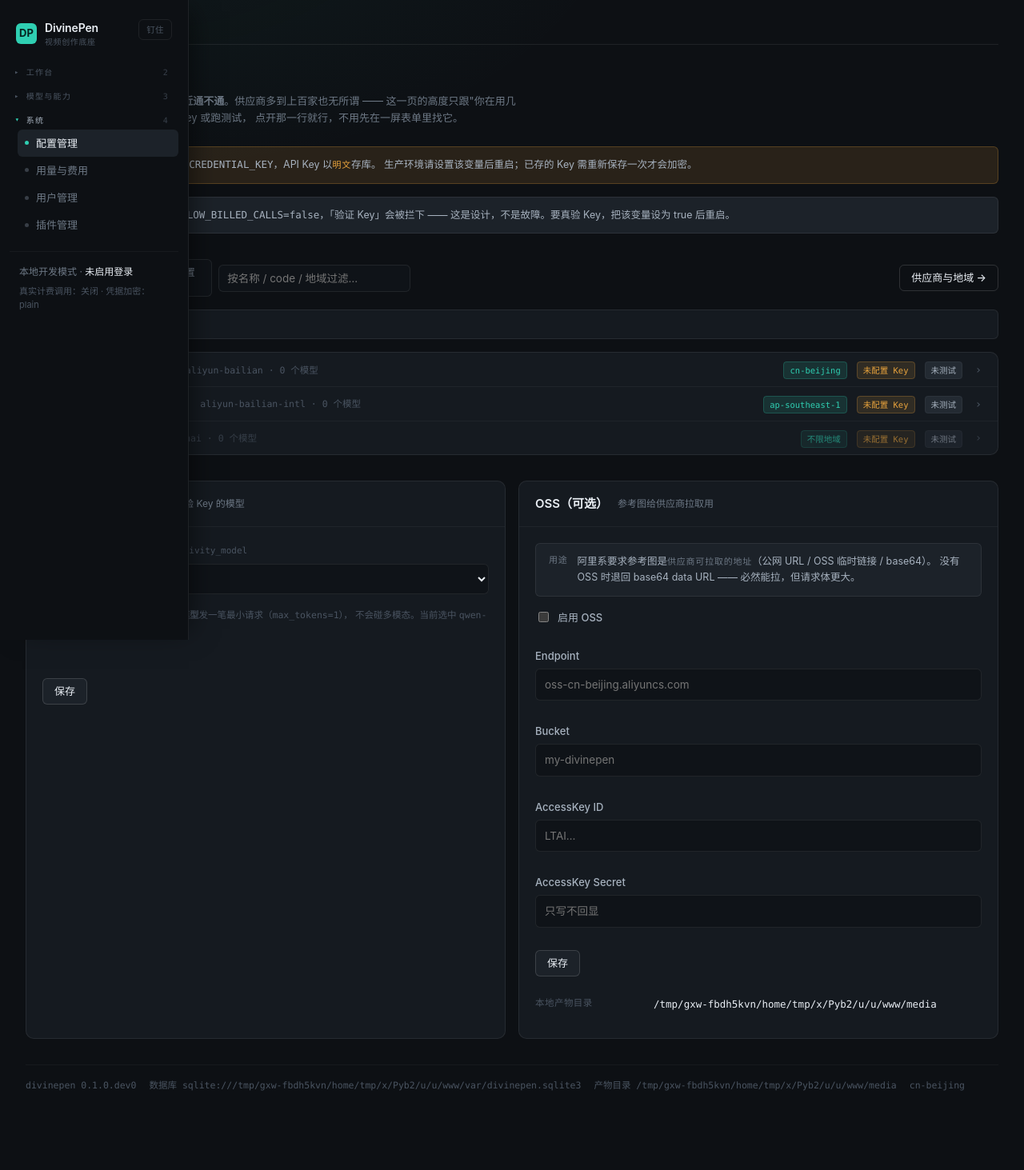
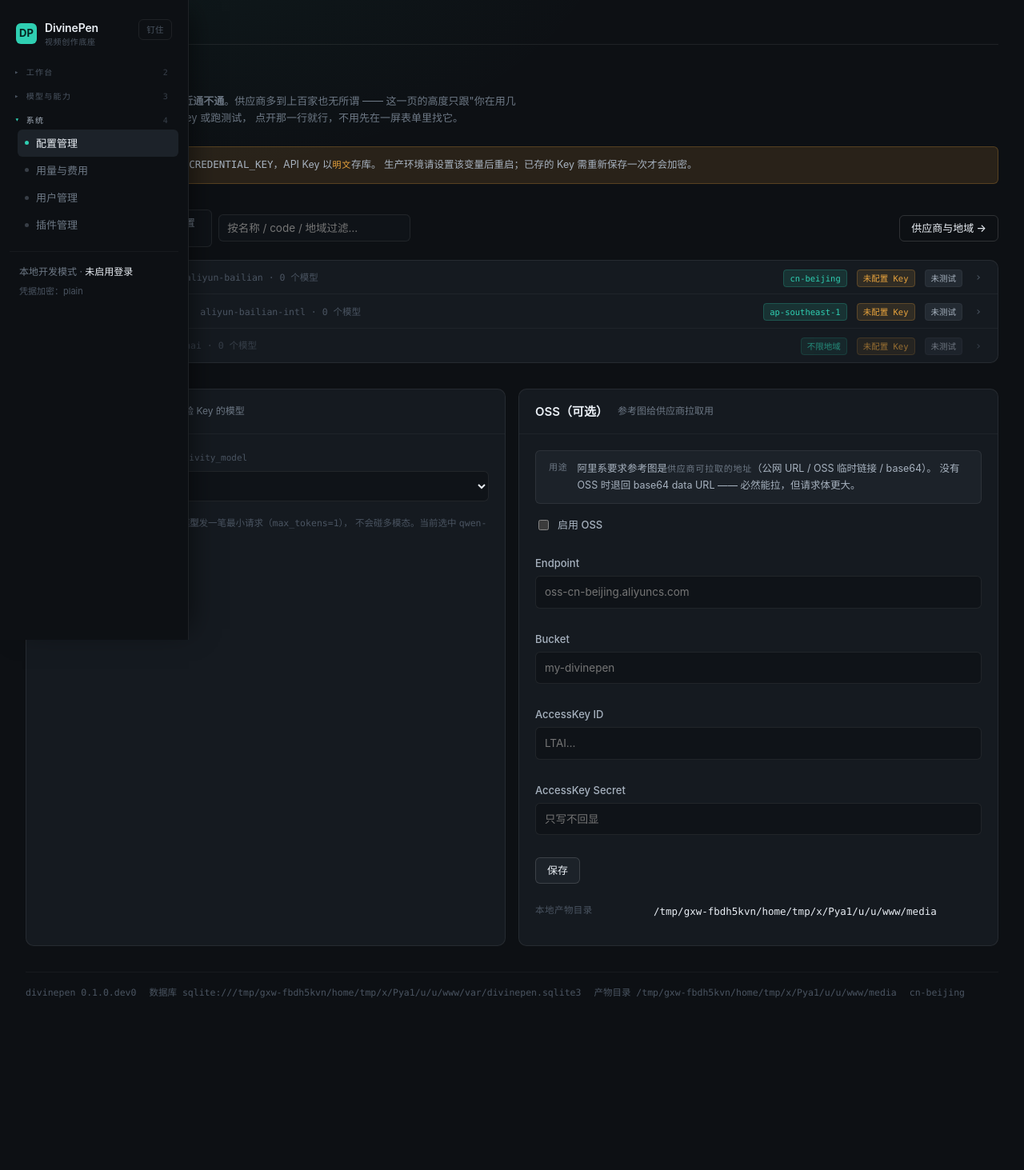
Before and after one commit to lewis6663721/DivinePen, a FastAPI app: page /credentials in a window 1280 px wide. Shown: the whole page at 80% size. After the commit the page ends 1248 px from the top, so only its background shows below. Run offline with FastAPI, Linux system fonts and the light colour scheme; lists and menus that the app fills with data are empty; parts of the project's set-up code (start-up, migrations or seed data) failed here and were passed over.

Commit message:
refactor: 去掉计费闸和所有假性收费警告
- 移除 DIVINEPEN_ALLOW_BILLED_CALLS 环境变量和 settings.allow_billed_calls
- 连通性测试不再检查计费闸，直接发文本模型请求
- capability_run 和 task_resume 一律 billed_allowed=True
- 去掉能力页的「我确认会产生费用」勾选框
- 去掉配置管理页的「测试口径」说明和「零成本探活」按钮
- 配置管理页的「验这把」改名为「测试」，去掉费用确认弹窗
- base.html 侧栏去掉计费状态显示
- dashboard 去掉计费相关提示文案
- _macros.html 去掉「真实调用会被拦下」
- model.html 预演提示简化
- .env 移除 DIVINEPEN_ALLOW_BILLED_CALLS 行
- 底层 billed_allowed 机制保留（架构层三道闸不变）

```diff
--- a/apps/server/src/divinepen_server/cli.py
+++ b/apps/server/src/divinepen_server/cli.py
@@ -38,7 +38,6 @@ async def _status() -> int:
     print(f"数据库        {settings.db_label}")
     print(f"凭据加密      {instance.box.backend}")
     print(f"要求登录      {settings.auth_required}")
-    print(f"真实计费调用  {settings.allow_billed_calls}")
     print(f"连通性模型    {settings.connectivity_model}")
     print(f"能力          {', '.join(instance.registry.ids()) or '（空）'}")
     print(f"模型          {overview['models']}")
--- a/apps/server/src/divinepen_server/runtime.py
+++ b/apps/server/src/divinepen_server/runtime.py
@@ -602,20 +602,8 @@ async def probe_reachability(app: App, provider_code: str) -> dict[str, Any]:
 async def connectivity_chat(
     app: App, provider_code: str, model_key: str | None = None, label: str | None = None
 ) -> dict[str, Any]:
-    """**最小真实请求**：一次文本 chat，max_tokens=1。
-
-    政策（见 ``docs/ARCHITECTURE.md``）：允许的最小真实请求只走文本模型，
-    **绝不**拿多模态模型做连通性测试 —— 那会真的烧钱。
-    """
+    """**最小真实请求**：一次文本 chat，max_tokens=1。"""
     settings = app.settings
-    if not settings.allow_billed_calls:
-        return {
-            "ok": False,
-            "kind": "live",
-            "blocked": True,
-            "note": "已关闭真实调用（DIVINEPEN_ALLOW_BILLED_CALLS=false）。"
-            "这是默认值：连通性验证请先用零成本探活，或显式打开开关。",
-        }
     model_key = model_key or settings.connectivity_model
     # 点名 label 就测那一把；不点名就测默认那把 —— 多把钥匙时
     # "这个供应商通不通"是个没有答案的问题，通的永远是具体某一把。
--- a/apps/server/src/divinepen_server/settings.py
+++ b/apps/server/src/divinepen_server/settings.py
@@ -48,9 +48,7 @@ class Settings:
     allow_register: bool = True
     #: 默认关闭登录（本地开发直接看页面）。上线前置 true。
     auth_required: bool = False
-    #: 默认关闭真实计费调用。
-    allow_billed_calls: bool = False
-    #: 连通性测试用的默认文本模型（只测文本，绝不测多模态）。
+    #: 连通性测试用的默认文本模型。
     connectivity_model: str = "qwen-plus"
     credential_key: str = ""
     oss_enabled: bool = False
@@ -82,7 +80,7 @@ class Settings:
             session_max_age_hours=int(_env("SESSION_MAX_AGE_HOURS", "6") or 6),
             allow_register=_flag("ALLOW_REGISTER", True),
             auth_required=_flag("AUTH_REQUIRED", False),
-            allow_billed_calls=_flag("ALLOW_BILLED_CALLS", False),
+
             connectivity_model=_env("CONNECTIVITY_MODEL", "qwen-plus"),
             credential_key=_env("CREDENTIAL_KEY"),
             oss_enabled=_flag("OSS_ENABLED"),
--- a/apps/server/src/divinepen_server/templates/_macros.html
+++ b/apps/server/src/divinepen_server/templates/_macros.html
@@ -221,8 +221,7 @@
 
   {% if picker.provider and not picker.provider.has_key %}
   <div class="alert bill"><b>未配 Key</b>
-    <div><b>{{ picker.provider.name }}</b> 还没有 API Key。预演照常可用（零成本，只看请求体）；
-      真实调用会被拦下。去 <a href="/credentials">配置管理</a> 补上。</div></div>
+    <div><b>{{ picker.provider.name }}</b> 还没有 API Key。去 <a href="/credentials">配置管理</a> 补上。</div></div>
   {% endif %}
   {% for w in picker.warnings %}
   <div class="alert bill"><b>路由提示</b><div>{{ w }}</div></div>
--- a/apps/server/src/divinepen_server/templates/base.html
+++ b/apps/server/src/divinepen_server/templates/base.html
@@ -52,7 +52,6 @@
       {% else %}
       <div class="who">本地开发模式 · <b>未启用登录</b></div>
       <div class="who" style="font-size:11px;color:var(--ink-4)">
-        真实计费调用：{{ '已开启' if settings.allow_billed_calls else '关闭' }} ·
         凭据加密：{{ encryption if encryption is defined else 'plain' }}
       </div>
       {% endif %}
--- a/apps/server/src/divinepen_server/templates/credentials.html
+++ b/apps/server/src/divinepen_server/templates/credentials.html
@@ -13,23 +13,12 @@
      点开那一行就行，不用先在一屏表单里找它。</p>
 </div>
 
-{% if encryption != 'fernet' or not settings.allow_billed_calls %}
+{% if encryption != 'fernet' %}
 <section>
-  <div class="stack-v">
-    {% if encryption != 'fernet' %}
-    <div class="alert bill">
-      <b>凭据为明文</b>
-      <div>未设置 <code class="mono">DIVINEPEN_CREDENTIAL_KEY</code>，API Key 以<b>明文</b>存库。
-        生产环境请设置该变量后重启；已存的 Key 需重新保存一次才会加密。</div>
-    </div>
-    {% endif %}
-    {% if not settings.allow_billed_calls %}
-    <div class="alert">
-      <b>真实调用已关闭</b>
-      <div><code class="mono">DIVINEPEN_ALLOW_BILLED_CALLS=false</code>，「验证 Key」会被拦下 ——
-        这是设计，不是故障。要真验 Key，把该变量设为 true 后重启。</div>
-    </div>
-    {% endif %}
+  <div class="alert bill">
+    <b>凭据为明文</b>
+    <div>未设置 <code class="mono">DIVINEPEN_CREDENTIAL_KEY</code>，API Key 以<b>明文</b>存库。
+      生产环境请设置该变量后重启；已存的 Key 需重新保存一次才会加密。</div>
   </div>
 </section>
 {% endif %}
@@ -46,17 +35,7 @@
     <a class="btn ghost" href="/providers" style="margin-left:auto">供应商与地域 →</a>
   </div>
 
-  <details class="adv" style="margin:0 0 var(--s4);border:1px solid var(--line);border-radius:var(--r-sm);padding:var(--s3) var(--s4);background:var(--surface)">
-    <summary style="margin:0">测试口径 —— 哪个按钮会花钱？</summary>
-    <div style="display:grid;gap:var(--s2);font-size:12.5px;color:var(--ink-3);line-height:1.7">
-      <div><b style="color:var(--ink-2)">零成本探活</b>：只测 DNS / TLS / HTTP 能不能到达，不验证 Key 是否有效，不产生费用。可随便点。</div>
-      <div><b style="color:var(--ink-2)">验证 Key</b>：用<b>文本模型</b>发一笔最小真实请求（<code class="mono">max_tokens=1</code>），
-        唯一会花钱的那个按钮，且只花一点点。</div>
-      <div><b style="color:var(--billing)">多模态模型一律不用于连通性测试</b> —— 那才是真烧钱。
-        当前测试模型是 <code class="mono">{{ settings_map.get('connectivity_model', 'qwen-plus') }}</code>，在页面底部可改。</div>
-      <div>Key <b style="color:var(--ink-2)">只写不回显</b>：保存后页面只显示掩码。能看见就等于泄露过。</div>
-    </div>
-  </details>
+
 
   {% if rows %}
   <div class="creds" id="cred-list">
@@ -100,12 +79,11 @@
               {% else %}{{ chip('未测试') }}{% endif %}
             </span>
             <span class="kacts">
-              <form method="post" action="/credentials/{{ p.code }}/test"
-                    data-confirm="用「{{ k.label }}」发一笔真实请求（文本模型，max_tokens=1），会产生极少量费用。确定？">
+              <form method="post" action="/credentials/{{ p.code }}/test">
                 <input type="hidden" name="cred_id" value="{{ k.id }}"/>
                 <input type="hidden" name="model" value="{{ settings_map.get('connectivity_model', 'qwen-plus') }}"/>
                 <button class="btn quiet" type="submit"
-                        title="用这一把发一笔最小真实请求，验证它本身是否可用">验这把</button>
+                        title="用文本模型发一笔最小请求，验证连通性">测试</button>
               </form>
               {% if not k.is_default %}
               <form method="post" action="/credentials/{{ p.code }}/default">
@@ -149,21 +127,12 @@
         </form>
 
         <div class="toolbar">
-          <form method="post" action="/credentials/{{ p.code }}/probe">
-            <button class="btn" type="submit"
-                    title="只测 DNS / TLS / HTTP 能否到达，不验证 Key，不产生费用">零成本探活</button>
-          </form>
           <span class="id" style="margin-left:auto">{{ p.base_url }} · {{ p.auth_type }}</span>
         </div>
 
         {% if r.last and r.last.last_test_note %}
         <div class="note {{ 'ok' if r.last.last_test_ok else 'bad' }}">
           <span class="k">最近一次 · {{ r.last.label }}</span><span>{{ r.last.last_test_note }}</span>
-        </div>
-        {% else %}
-        <div class="note">
-          <span class="k">尚未测试</span>
-          <span>还没跑过连通性测试。建议先点「零成本探活」确认网络能到，再决定要不要花那笔最小的钱验 Key。</span>
         </div>
         {% endif %}
       </div>
--- a/apps/server/src/divinepen_server/templates/model.html
+++ b/apps/server/src/divinepen_server/templates/model.html
@@ -86,7 +86,7 @@
         {% endif %}
         <div style="display:flex;gap:var(--s3);align-items:center;margin-top:var(--s5)">
           <button class="btn primary" type="submit">预演请求</button>
-          <span class="hint">按参数拼出真实请求体 —— 不联网、不扣费</span>
+          <span class="hint">按参数拼出请求体，不发送</span>
         </div>
       </form>
     </div>
--- a/apps/server/src/divinepen_server/web.py
+++ b/apps/server/src/divinepen_server/web.py
@@ -394,7 +394,6 @@ def create_app(settings: Settings | None = None) -> FastAPI:
                 "capabilities": instance.registry.ids(),
                 "encryption": instance.box.backend,
                 "auth_required": settings.auth_required,
-                "billed_calls": settings.allow_billed_calls,
             }
         )
 
@@ -1306,17 +1305,12 @@ def create_app(settings: Settings | None = None) -> FastAPI:
         )
 
     @app.post("/capabilities/{capability_id}/run")
-    async def capability_run(request: Request, capability_id: str, confirm: str = Form("0")):
+    async def capability_run(request: Request, capability_id: str):
         instance = get_app()
         if not instance.registry.has(capability_id):
             return render(request, "error.html", status_code=404, title="找不到能力",
                           detail=f"未注册的能力：{capability_id}")
         cap = instance.registry.get(capability_id)
-        billed = not cap.manifest.cost.is_free
-        if billed and confirm != "1":
-            return RedirectResponse(
-                flash_url(f"/capabilities/{capability_id}",
-                          "该能力会产生费用，需勾选确认后再提交", "bill"), 303)
         form = await request.form()
         raw = {k: v for k, v in form.items() if not k.startswith("_") and v != ""}
         picker, _, payload = await _capability_input(instance, cap, raw, submitted=True)
@@ -1328,7 +1322,7 @@ def create_app(settings: Settings | None = None) -> FastAPI:
              "status": "PENDING", "payload": payload,
              "user_id": getattr(request.state, "user", None) and request.state.user["id"]}
         )
-        _spawn(_run_background(instance, task_id, capability_id, payload, billed_allowed=confirm == "1"))
+        _spawn(_run_background(instance, task_id, capability_id, payload, billed_allowed=True))
         return RedirectResponse(flash_url(f"/tasks/{task_id}", "已提交后台执行，去任务中心看进度"), 303)
 
     @app.post("/tasks/{task_id}/resume")
@@ -1356,7 +1350,7 @@ def create_app(settings: Settings | None = None) -> FastAPI:
         }
         await instance.repo.update_task(task_id, status="PENDING", result=dumps({}))
         _spawn(_run_background(instance, task_id, row["capability_id"],
-                               row.get("payload_obj") or {}, billed_allowed=False,
+                               row.get("payload_obj") or {}, billed_allowed=True,
                                resume=resume, approvals=approvals))
         return RedirectResponse(flash_url(f"/tasks/{task_id}", "已带着你的确认继续执行"), 303)
 
```
Also changed, not shown: apps/server/src/divinepen_server/templates/capability.html (+2 -6 lines), apps/server/src/divinepen_server/templates/dashboard.html (+3 -5 lines).
